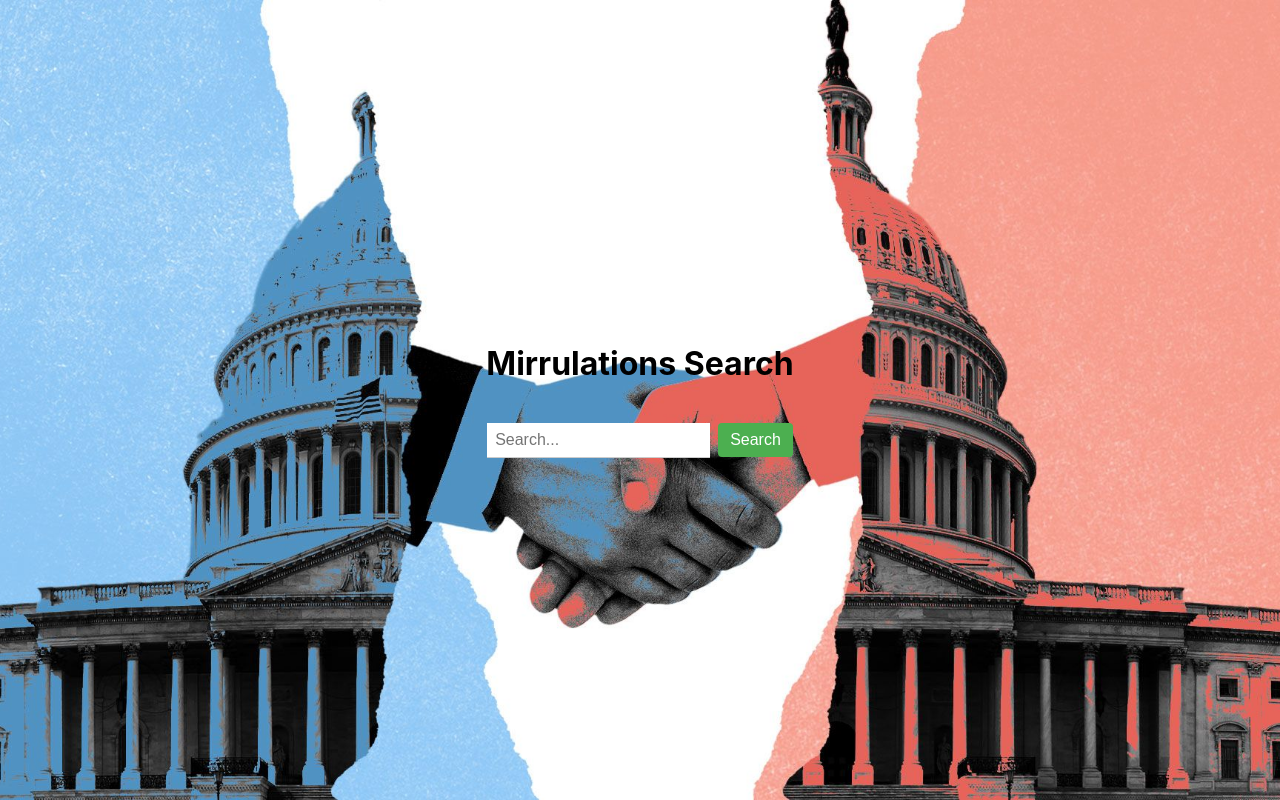
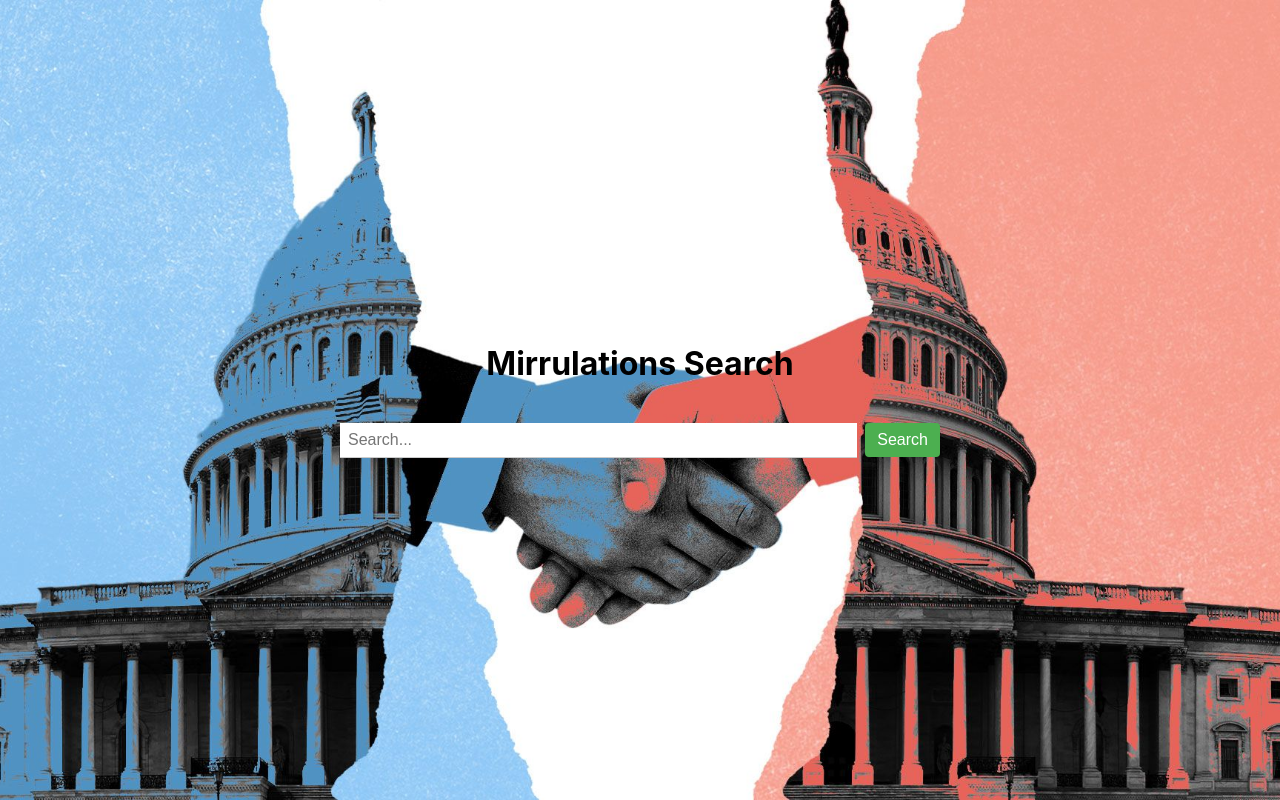
Before and after one commit to cs334s24/Mirrulations_Search, a React (Create React App) app in the folder frontend/: page / in a window 1280 px wide. Built offline with nearby package versions, Linux system fonts and the light colour scheme.

Commit message:
change the length of the search bar

```diff
--- a/frontend/src/styles/SearchBar.css
+++ b/frontend/src/styles/SearchBar.css
@@ -1,7 +1,7 @@
 .search-bar {
  display: flex;
  align-items: center;
- max-width: 400px;
+ max-width: 600px;/* this adjusts the width of the search bar? */
  margin: 20px auto;
 }
 
@@ -13,6 +13,7 @@
  margin-right: 8px;
  font-size: 16px;
  outline: none;
+ width: 800px;
 }
 
 button {
```
